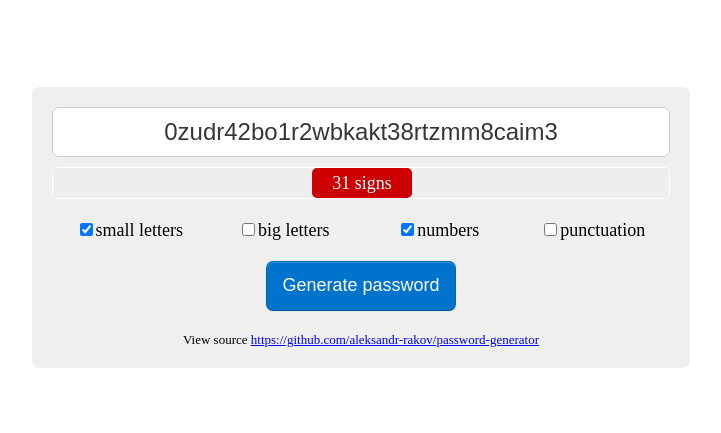
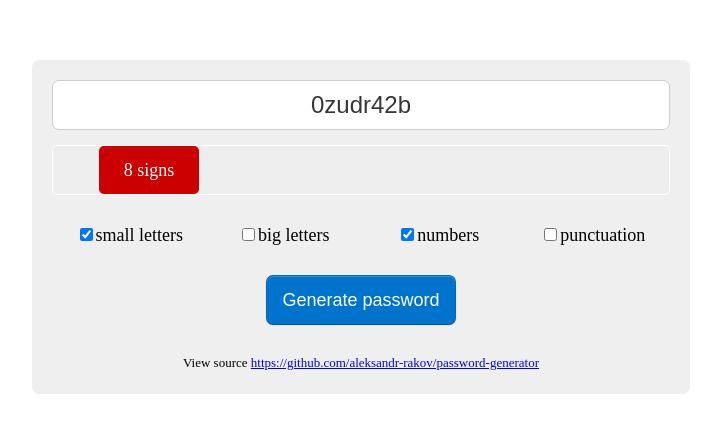
Before and after one commit to aleksandr-rakov/password-generator, a plain HTML site: page index.html in a window 1280 px wide. Shown: the part 173-606 px from the top of the page, without its empty margins (279-1000 px from the left). Drawn offline with Linux system fonts and the light colour scheme.

Commit message:
now it's OK

```diff
--- a/dragdealer.css
+++ b/dragdealer.css
@@ -9,7 +9,7 @@
 
 .dragdealer {
 	position: relative;
-	height: 30px;
+	height: 48px;
 	background: #EEE;
 }
 .dragdealer .handle {
@@ -18,10 +18,10 @@
 }
 .dragdealer .red-bar {
 	width: 100px;
-	height: 30px;
+	height: 48px;
 	background: #CC0000;
 	color: #FFF;
-	line-height: 30px;
+	line-height: 48px;
 	text-align: center;
 }
 .dragdealer .disabled {
--- a/index.html
+++ b/index.html
@@ -19,17 +19,16 @@
 		<div id="my-slider" class="dragdealer" title="Password length">
                     <div class="red-bar handle" id="drag-helper">drag me</div>
                 </div>
-		<br>
-		<label title="Use small letters"><input onChange="refreshpw();" type="checkbox" id=arg1 name=arg1 checked>small letters</label>
-		<label title="Use big letters"><input onChange="refreshpw();" type="checkbox" id=arg2 name=arg2>big letters</label>
-		<label title="Use numbers"><input onChange="refreshpw();" type="checkbox" id=arg3 name=arg3 checked>numbers</label>
-		<label title="Use punctuation"><input onChange="refreshpw();" type="checkbox" id=arg4 name=arg4>punctuation</label>
-		<br>
+                <div id="boxes">
+		    <label title="Use small letters"><input onChange="refreshpw();" type="checkbox" id=arg1 name=arg1 checked>small letters</label>
+		    <label title="Use big letters"><input onChange="refreshpw();" type="checkbox" id=arg2 name=arg2>big letters</label>
+		    <label title="Use numbers"><input onChange="refreshpw();" type="checkbox" id=arg3 name=arg3 checked>numbers</label>
+		    <label title="Use punctuation"><input onChange="refreshpw();" type="checkbox" id=arg4 name=arg4>punctuation</label>
+		</div>
 		<button id=re class="input2" onClick="refreshpw();return false;" title="Generate!">Generate password</button>
-		<br>
-		<br>
+		<div id="footer">
 		<small>View source <a href='https://github.com/aleksandr-rakov/password-generator'>https://github.com/aleksandr-rakov/password-generator</a></small>
-		<div id="test"></div>
+		</div>
 	</td>
     </tr>
 </table>
@@ -40,8 +39,8 @@
     }
     new Dragdealer('my-slider',
     {
-        x : 0.5,
-        steps: 21,
+        x : 0.09,
+        steps: 57,
         snap : true,
         animationCallback: function(x, y){
             pw_len=parseInt(3 + x * 57);
--- a/style.css
+++ b/style.css
@@ -23,7 +23,7 @@ small{
     text-align: center;
 }
 .input2{
-    margin-top: 20px;
+    margin-top: 15px;
     font-size: 18px;
     color: #ffffff;
     padding: 0 15px 0 15px;
@@ -45,7 +45,7 @@ small{
 }
 
 #my-slider {
-    margin-top: 10px;
+    margin-top: 15px;
     border: #ffffff 1px solid;
     border-radius: 5px;
 }
@@ -55,4 +55,13 @@ small{
 label{
     width: 150px;
     display: inline-block;
+    cursor: pointer;
+    line-height: 48px;
 }
+#footer {
+    padding: 30px 0 3px 0;
+}
+#boxes {
+    margin-top: 15px;
+    padding: 1px 0 1px 0;
+}
```
